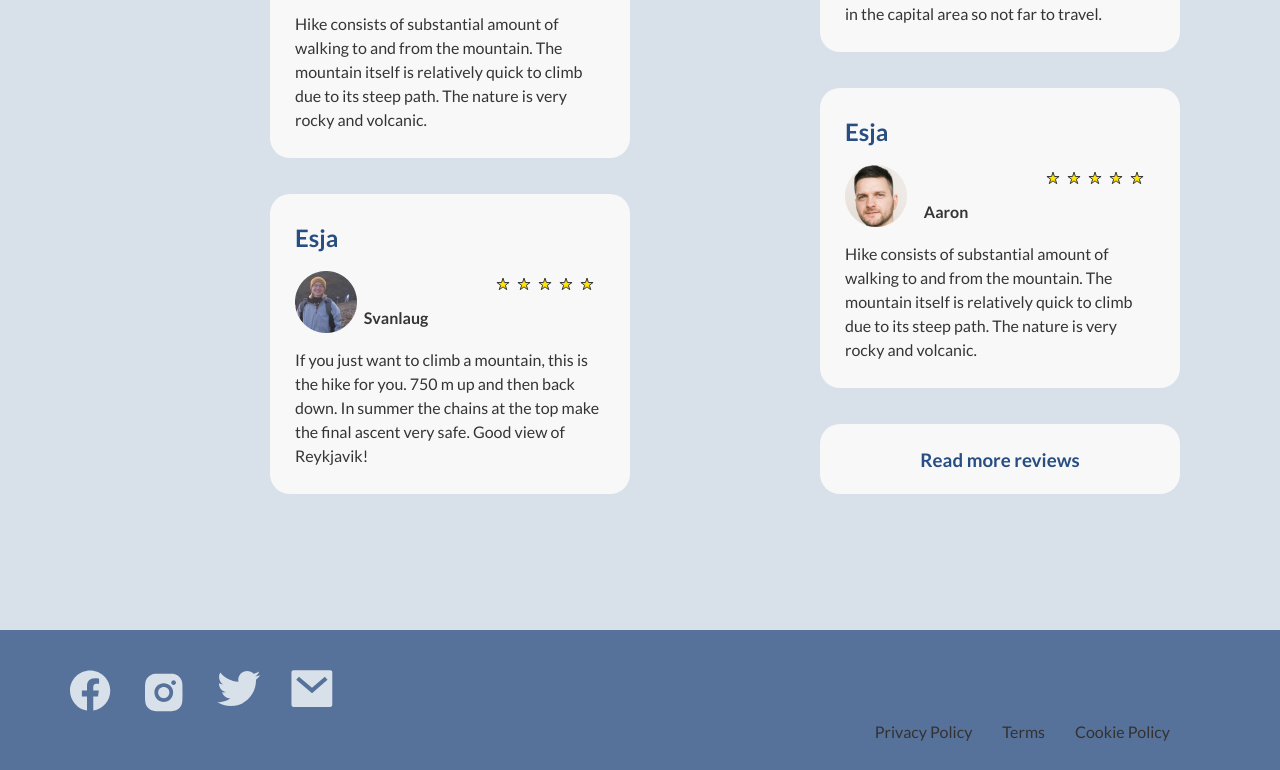
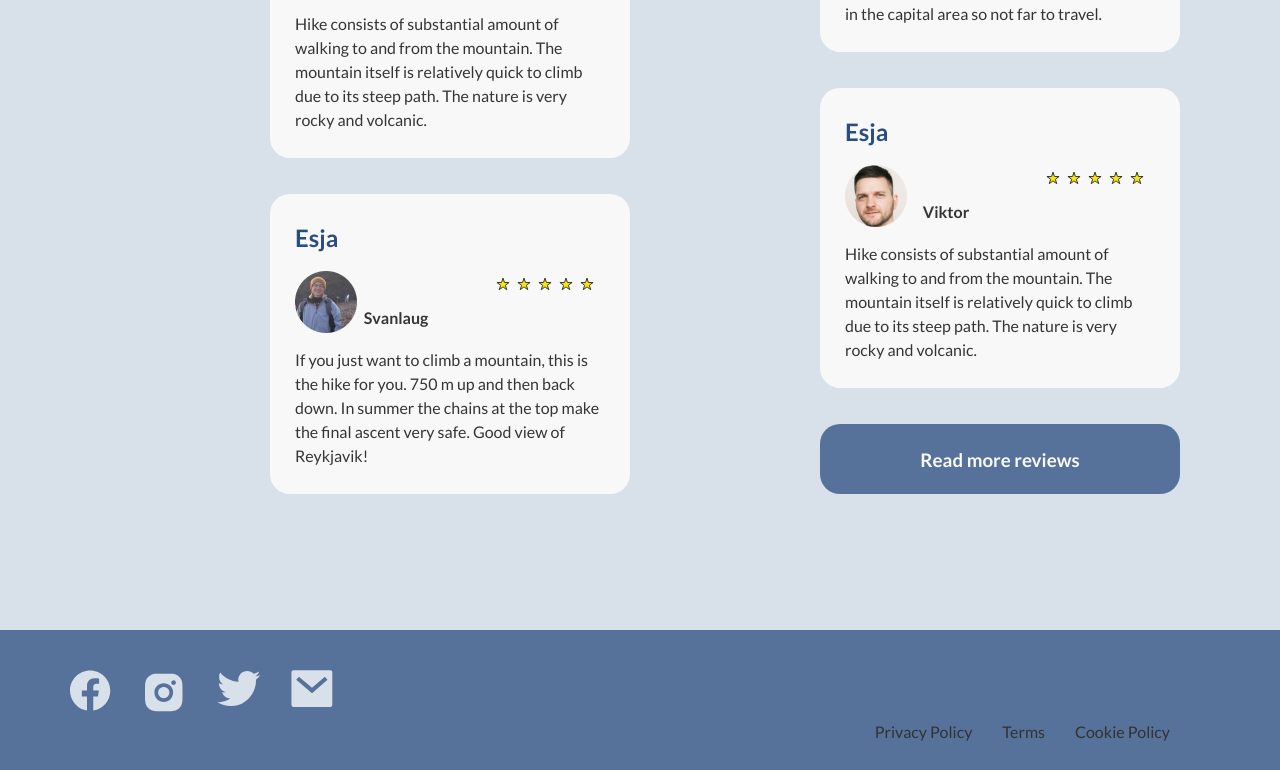
Before and after one commit to vikkiklikk/walknorth, a website: page src/index.html in a window 1280 px wide. In both pictures the pointer is over the element "Read more reviews". Shown: the part 1584-2354 px from the top of the page. Drawn offline with nearby package versions, Linux system fonts and the light colour scheme.

Commit message:
small change on a button

```diff
--- a/src/index.html
+++ b/src/index.html
@@ -201,7 +201,7 @@
                 <h3>Esja</h3>
                 <div class="review-card-inner">
                     <img src="/src/images/hiker-viktor.png" alt="Hiker Viktor">
-                    <h4>Aaron</h4>
+                    <h4>Viktor</h4>
                     <img class="review-stars" src="/src/images/icon-5stars.svg" alt="5 stars">
                 </div>
                 <div class="review-card-text">
--- a/src/styles.css
+++ b/src/styles.css
@@ -343,6 +343,12 @@ button {
   justify-content: center;
   padding-top: 22px;
   align-items: baseline;
+  cursor: pointer;
+}
+
+.review-card-more:hover {
+  background-color: #56729B;
+  color: #F8F8F8;
 }
 
 .review-card {
```
